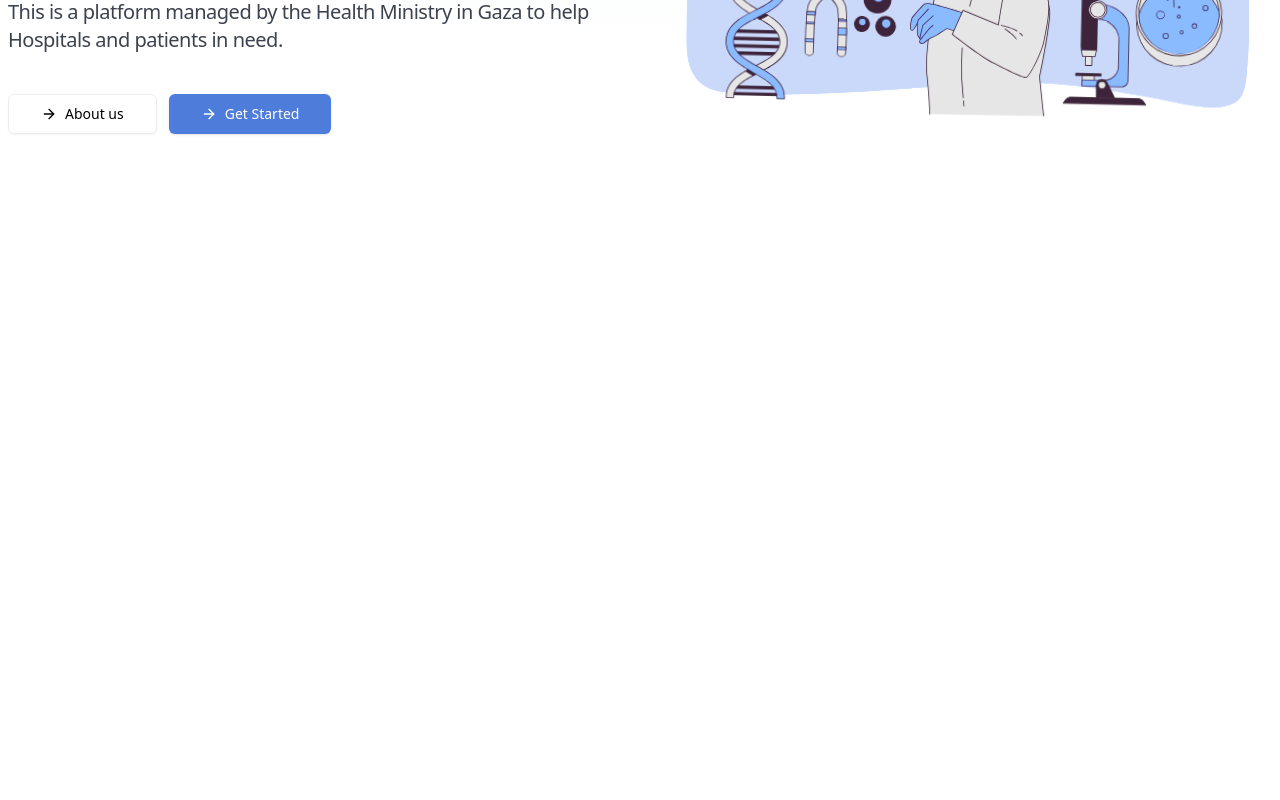
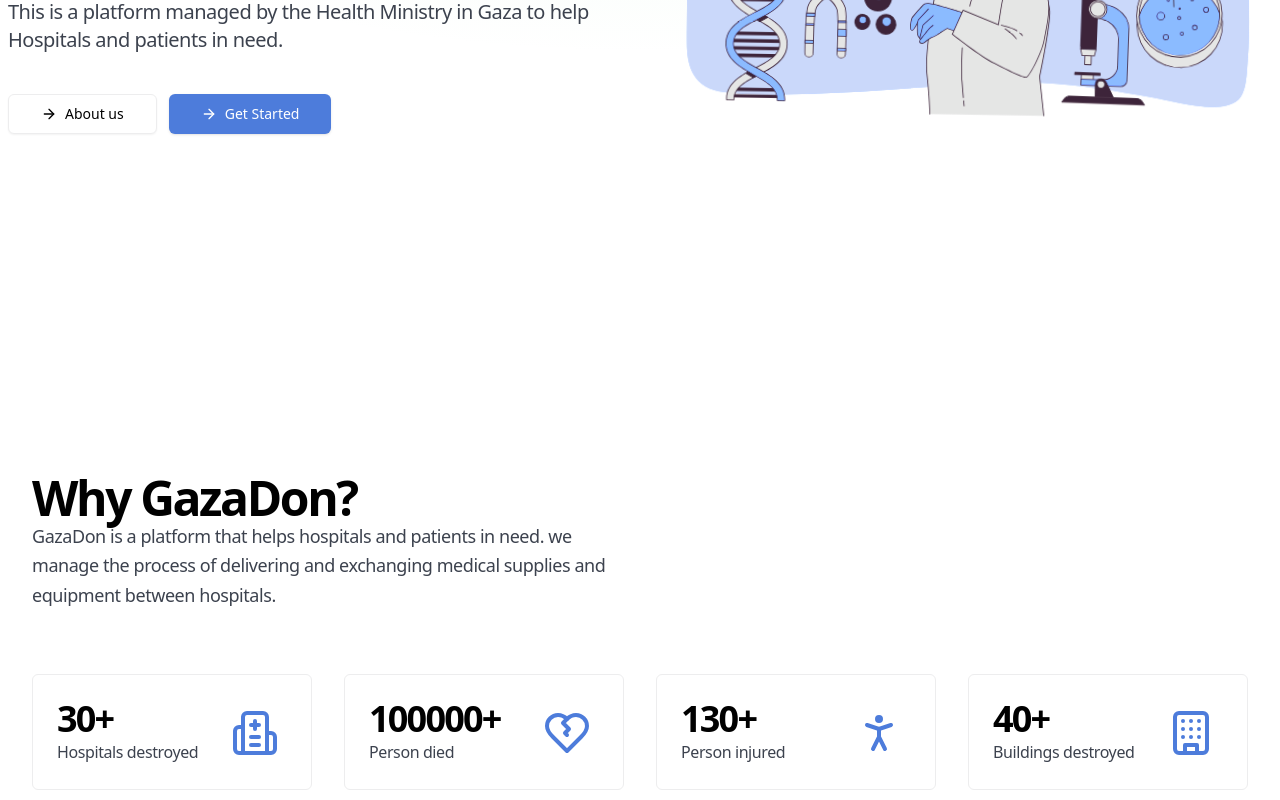
Before and after one commit to Said-MZ/Gazathon-public-website, a Next.js app: page / in a window 1280 px wide. Shown: the part 426-1226 px from the top of the page. Before the commit the page ends 800 px from the top, so only its background shows below. Built offline with nearby package versions, Linux system fonts and the light colour scheme.

Commit message:
Add about section

```diff
--- a/package.json
+++ b/package.json
@@ -21,6 +21,7 @@
     "next-themes": "^0.3.0",
     "react": "^18",
     "react-dom": "^18",
+    "react-intersection-observer": "^9.13.1",
     "tailwind-merge": "^2.5.2",
     "tailwindcss-animate": "^1.0.7"
   },
--- a/src/app/layout.tsx
+++ b/src/app/layout.tsx
@@ -26,7 +26,7 @@ export default function RootLayout({
     <html lang="en">
       <body
         className={cn(
-          "min-h-screen bg-background font-sans antialiased",
+          "min-h-screen bg-background font-sans antialiased overflow-x-hidden",
           poppins.variable
         )}
       >
--- a/src/app/page.tsx
+++ b/src/app/page.tsx
@@ -1,10 +1,12 @@
+import About from "@/components/home/about";
 import Hero from "@/components/home/hero";
 
 const HomePage = () => {
   return (
-    <div>
+    <main>
       <Hero />
-    </div>
+      <About />
+    </main>
   );
 };
 
--- /dev/null
+++ b/src/components/home/about.tsx
@@ -0,0 +1,98 @@
+"use client";
+import React from "react";
+import { motion, useSpring, useMotionValue, useTransform } from "framer-motion";
+import { useInView } from "react-intersection-observer";
+import {
+  HospitalIcon,
+  PersonStandingIcon,
+  BuildingIcon,
+  HeartCrack,
+} from "lucide-react";
+
+const AnimatedNumber: React.FC<{ value: string }> = ({ value }) => {
+  const [ref, inView] = useInView({ triggerOnce: true, threshold: 0.1 });
+  const motionValue = useMotionValue(0);
+  const springValue = useSpring(motionValue, {
+    stiffness: 100,
+    damping: 30,
+    restDelta: 0.001,
+  });
+  const rounded = useTransform(springValue, (latest) => Math.round(latest));
+
+  React.useEffect(() => {
+    if (inView) {
+      motionValue.set(parseInt(value));
+    }
+  }, [inView, motionValue, value]);
+
+  return (
+    <motion.span ref={ref} className="inline-block">
+      {useTransform(
+        rounded,
+        (latest) => `${latest}${value.includes("+") ? "+" : ""}`
+      )}
+    </motion.span>
+  );
+};
+
+const AboutHeader: React.FC = () => (
+  <div className="text-center md:text-left mb-16">
+    <h2 className="text-3xl md:text-5xl tracking-tighter max-w-xl font-semibold">
+      Why GazaDon?
+    </h2>
+    <p className="text-lg max-w-xl  leading-relaxed tracking-tight text-muted-foreground">
+      GazaDon is a platform that helps hospitals and patients in need. we manage
+      the process of delivering and exchanging medical supplies and equipment
+      between hospitals.
+    </p>
+  </div>
+);
+
+const StatCard: React.FC<{
+  icon: React.ElementType;
+  value: string;
+  description: string;
+}> = ({ icon: Icon, value, description }) => (
+  <motion.div
+    className="flex gap-0 flex-col justify-between p-6 border rounded-md relative text-left"
+    initial={{ opacity: 0, y: 20 }}
+    animate={{ opacity: 1, y: 0 }}
+    transition={{ duration: 0.5 }}
+  >
+    <Icon className="w-12 h-12 mb-4 text-primary absolute bottom-4 right-8 " />
+    <h2 className="text-4xl tracking-tighter max-w-xl  font-regular flex flex-row gap-4 items-end font-bold">
+      <AnimatedNumber value={value} />
+    </h2>
+    <p className="text-base leading-relaxed tracking-tight text-muted-foreground max-w-xl text-left">
+      {description}
+    </p>
+  </motion.div>
+);
+
+const About: React.FC = () => {
+  const About = [
+    { icon: HospitalIcon, value: "30+", description: "Hospitals destroyed" },
+    { icon: HeartCrack, value: "100000+", description: "Person died" },
+    { icon: PersonStandingIcon, value: "130+", description: "Person injured" },
+    {
+      icon: BuildingIcon,
+      value: "40+",
+      description: "Buildings destroyed",
+    },
+  ];
+
+  return (
+    <section className="w-full py-20 lg:py-32 bg-background">
+      <div className="container mx-auto px-4 sm:px-6 lg:px-8">
+        <AboutHeader />
+        <div className="grid text-left grid-cols-1 sm:grid-cols-2 lg:grid-cols-4 gap-8">
+          {About.map((stat, index) => (
+            <StatCard key={index} {...stat} />
+          ))}
+        </div>
+      </div>
+    </section>
+  );
+};
+
+export default About;
```
Also changed, not shown: 1 other file (tests, documents, lock files or other folders).
